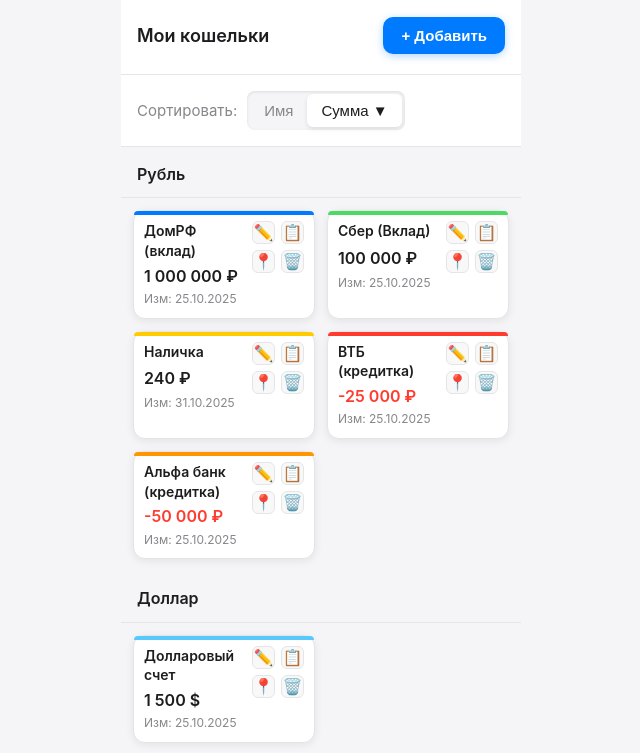
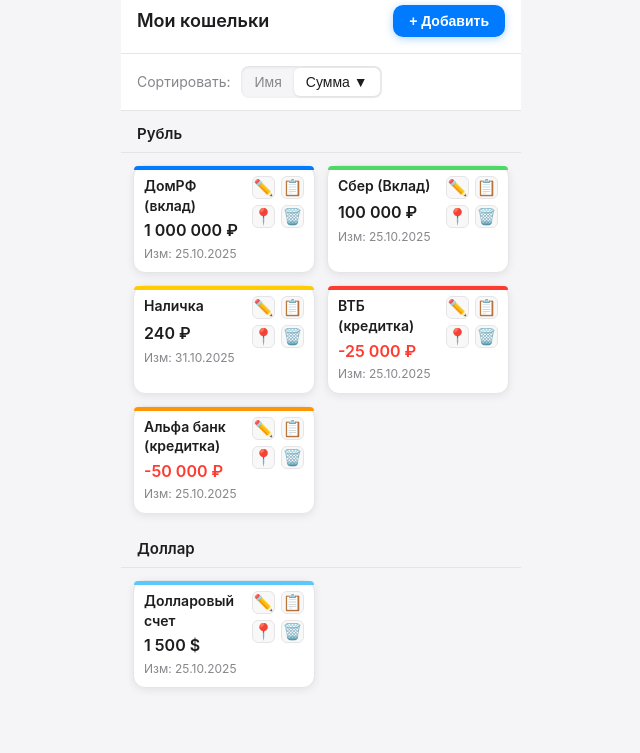
Before and after one commit to Poserval/Money-Muffin, a plain HTML site: page index.html in a window 1280 px wide. Shown: the part 248-1001 px from the top of the page, without its empty margins (319-959 px from the left). After the commit the page ends 948 px from the top, so only its background shows below. Drawn offline with Linux system fonts and the light colour scheme.

Commit message:
Update style.css

```diff
--- a/style.css
+++ b/style.css
@@ -30,7 +30,7 @@ body {
 
 .app-header {
     background: white;
-    padding: 20px 16px;
+    padding: 16px 16px;
     border-bottom: 1px solid #e5e5e7;
     text-align: center;
     box-shadow: 0 2px 8px rgba(0, 0, 0, 0.08);
@@ -112,7 +112,7 @@ body {
     display: flex;
     justify-content: space-between;
     align-items: center;
-    padding: 20px 16px;
+    padding: 16px 16px;
     border-bottom: 1px solid #e5e5e7;
     background: white;
 }
@@ -127,9 +127,9 @@ body {
     background: #007aff;
     color: white;
     border: none;
-    padding: 10px 18px;
+    padding: 8px 16px;
     border-radius: 10px;
-    font-size: 15px;
+    font-size: 14px;
     font-weight: 600;
     cursor: pointer;
     box-shadow: 0 2px 8px rgba(0, 122, 255, 0.3);
@@ -142,9 +142,9 @@ body {
 }
 
 .sort-options {
-    padding: 16px;
+    padding: 12px 16px;
     border-bottom: 1px solid #e5e5e7;
-    font-size: 15px;
+    font-size: 14px;
     color: #86868b;
     display: flex;
     align-items: center;
@@ -156,16 +156,16 @@ body {
     display: flex;
     background: #f5f5f7;
     border-radius: 8px;
-    padding: 3px;
+    padding: 2px;
     box-shadow: inset 0 1px 3px rgba(0, 0, 0, 0.1);
 }
 
 .sort-btn {
     background: none;
     border: none;
-    padding: 8px 14px;
+    padding: 6px 12px;
     border-radius: 6px;
-    font-size: 15px;
+    font-size: 14px;
     cursor: pointer;
     color: #86868b;
     white-space: nowrap;
@@ -176,7 +176,7 @@ body {
 .sort-btn.active {
     background: white;
     color: #1d1d1f;
-    box-shadow: 0 2px 4px rgba(0, 0, 0, 0.1);
+    box-shadow: 0 1px 3px rgba(0, 0, 0, 0.1);
 }
 
 .currency-section {
@@ -185,9 +185,9 @@ body {
 }
 
 .currency-title {
-    font-size: 16px;
+    font-size: 15px;
     font-weight: 600;
-    padding: 16px 16px 12px;
+    padding: 12px 16px 8px;
     color: #1d1d1f;
     background: #f5f5f7;
     border-bottom: 1px solid #e5e5e7;
```
